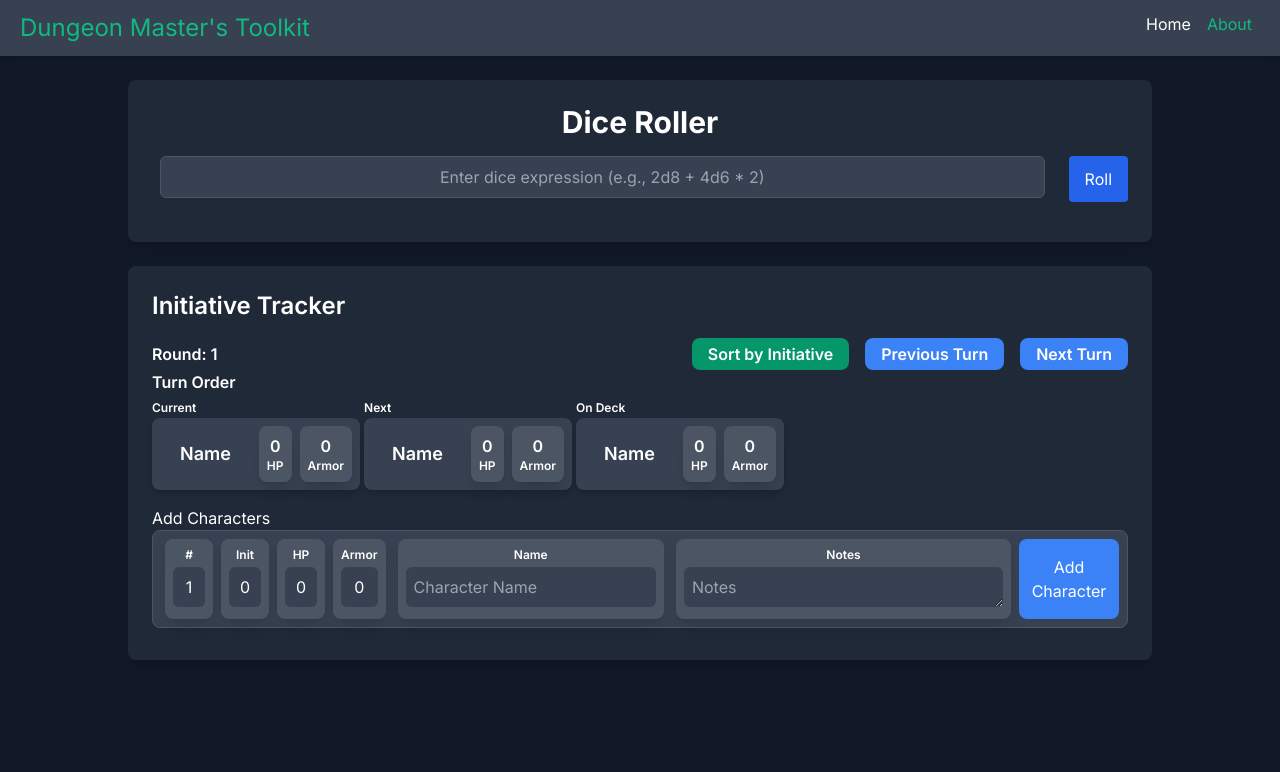
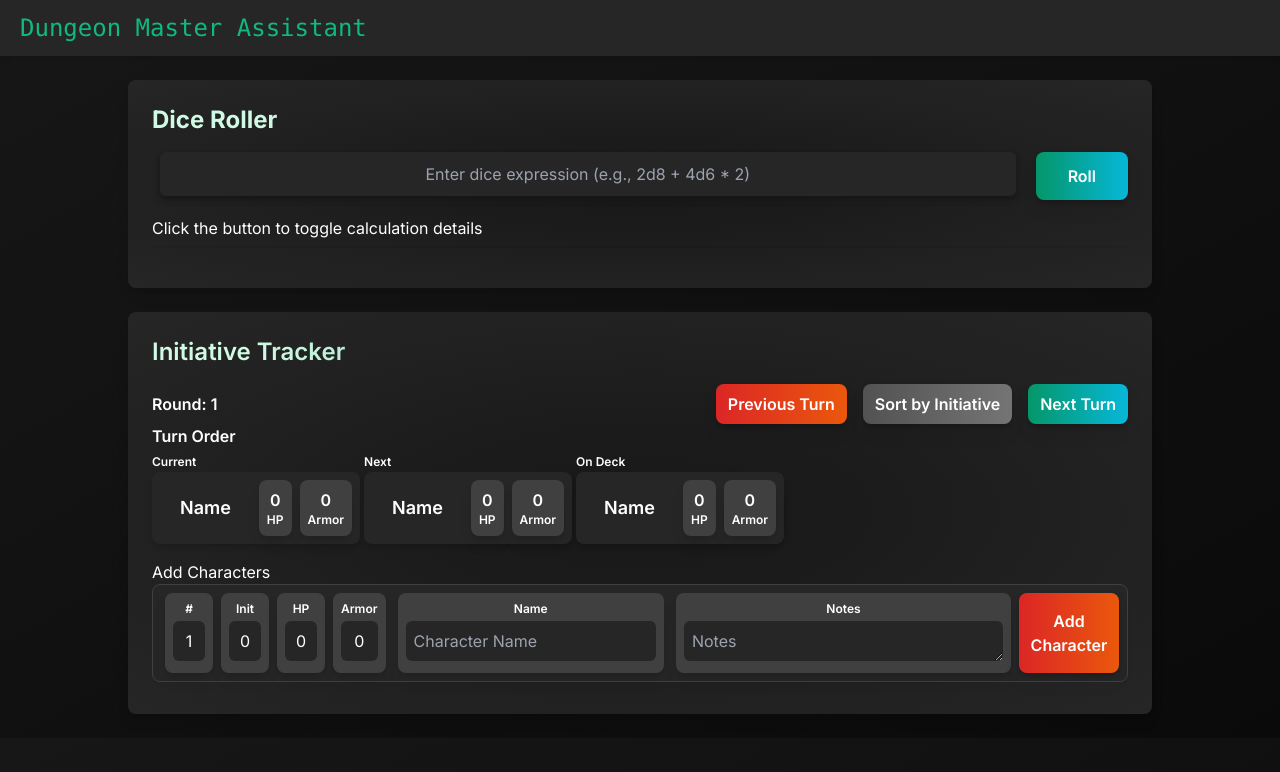
Before and after one commit to AyyyStew/DungeonMasterToolKit, a Next.js app: page / in a window 1280 px wide. Shown: the top 772 px of the page. Built offline with nearby package versions, Linux system fonts and the light colour scheme.

Commit message:
css tweaks. dice roller UX improvements

```diff
--- a/src/app/components/Banner.tsx
+++ b/src/app/components/Banner.tsx
@@ -2,9 +2,9 @@ import { Links } from "./Links";
 
 export default function Banner() {
   return (
-    <header className="flex flex-row justify-between bg-gray-700 px-5 py-3 shadow-md">
-      <h1 className="text-2xl text-emerald-500">
-        Dungeon Master&apos;s Toolkit
+    <header className="flex flex-row items-center justify-between bg-neutral-800 px-5 py-3 shadow-md">
+      <h1 className="font-mono text-2xl text-emerald-500">
+        Dungeon Master Assistant
       </h1>
       <Links></Links>
     </header>
--- a/src/app/components/CharacterItem.tsx
+++ b/src/app/components/CharacterItem.tsx
@@ -22,9 +22,9 @@ const CharacterItem: React.FC<{
   onDelete,
   onSubmit,
 }) => (
-  <div className={`grid-item ${isCurrent ? "selected" : "bg-gray-800"}`}>
+  <div className={`grid-item ${isCurrent ? "selected" : "bg-neutral-900"}`}>
     <div className="flex">
-      <div className="card mx-1 flex max-w-[25%] flex-col items-center bg-gray-600 p-2">
+      <div className="card mx-1 flex max-w-[25%] flex-col items-center bg-neutral-700 p-2">
         <span className="justify-start pb-1 text-xs font-semibold">#</span>
         <input
           type="text"
@@ -35,7 +35,7 @@ const CharacterItem: React.FC<{
         />
       </div>
 
-      <div className="card mx-1 flex max-w-[25%] flex-col items-center bg-gray-600 p-2">
+      <div className="card mx-1 flex max-w-[25%] flex-col items-center bg-neutral-700 p-2">
         <span className="justify-start pb-1 text-xs font-semibold">Init</span>
         <input
           type="number"
@@ -47,7 +47,7 @@ const CharacterItem: React.FC<{
         />
       </div>
 
-      <div className="card mx-1 flex max-w-[25%] flex-col items-center bg-gray-600 p-2">
+      <div className="card mx-1 flex max-w-[25%] flex-col items-center bg-neutral-700 p-2">
         <span className="justify-start pb-1 text-xs font-semibold">HP</span>
         <input
           type="number"
@@ -59,7 +59,7 @@ const CharacterItem: React.FC<{
         />
       </div>
 
-      <div className="card mx-1 flex max-w-[25%] flex-col items-center bg-gray-600 p-2">
+      <div className="card mx-1 flex max-w-[25%] flex-col items-center bg-neutral-700 p-2">
         <span className="justify-start pb-1 text-xs font-semibold">Armor</span>
         <input
           type="number"
@@ -71,7 +71,7 @@ const CharacterItem: React.FC<{
         />
       </div>
     </div>
-    <div className="card mx-1 flex flex-col items-center bg-gray-600 p-2">
+    <div className="card mx-1 flex flex-col items-center bg-neutral-700 p-2">
       <span className="justify-start pb-1 text-xs font-semibold">Name</span>
       <input
         type="text"
@@ -82,7 +82,7 @@ const CharacterItem: React.FC<{
       />
     </div>
 
-    <div className="card mx-1 flex flex-col items-center bg-gray-600 p-2">
+    <div className="card mx-1 flex flex-col items-center bg-neutral-700 p-2">
       <span className="justify-start pb-1 text-xs font-semibold">Notes</span>
       <textarea
         placeholder="Notes"
@@ -93,11 +93,11 @@ const CharacterItem: React.FC<{
       />
     </div>
     {character ? (
-      <button className="button delete-button" onClick={onDelete}>
+      <button className="button blue-button" onClick={onDelete}>
         Delete
       </button>
     ) : (
-      <button className="button add-button" onClick={onSubmit}>
+      <button className="button red-button" onClick={onSubmit}>
         Add Character
       </button>
     )}
--- a/src/app/components/CharacterSummary.tsx
+++ b/src/app/components/CharacterSummary.tsx
@@ -21,13 +21,13 @@ const CharacterSummary: React.FC<{
   return (
     <div className="">
       <span className="text-xs font-semibold">{position}</span>
-      <div className="flex items-center rounded-lg border-gray-600 bg-gray-700 text-white shadow-md">
+      <div className="flex items-center rounded-lg border-neutral-700 bg-neutral-800 text-white shadow-md">
         <div className="mx-7 text-lg">{character.name}</div>
-        <div className="card flex flex-col-reverse items-center bg-gray-600 p-2">
+        <div className="card flex flex-col-reverse items-center bg-neutral-700 p-2">
           <span className="text-xs font-semibold">HP</span>
           <span>{character.hp}</span>
         </div>
-        <div className="card m-2 flex flex-col-reverse items-center bg-gray-600 p-2">
+        <div className="card m-2 flex flex-col-reverse items-center bg-neutral-700 p-2">
           <span className="text-xs font-semibold">Armor</span>
           <span>{character.armor}</span>
         </div>
--- a/src/app/components/DiceRoller.tsx
+++ b/src/app/components/DiceRoller.tsx
@@ -4,14 +4,16 @@ import React, { useState } from "react";
 interface DiceRollResult {
   expression: string;
   rolls: number[];
+  formattedRolls: string[];
   result: number;
   steps: string[];
-  isCollapsed?: boolean;
 }
 
 const DiceRoller: React.FC = () => {
   const [input, setInput] = useState<string>("");
   const [results, setResults] = useState<DiceRollResult[]>([]);
+  const [allCollapsed, setAllCollapsed] = useState<boolean>(true);
+  const [inputError, setInputError] = useState<string>("");
 
   const rollDice = (sides: number, times: number): number[] => {
     const rolls = [];
@@ -26,6 +28,8 @@ const DiceRoller: React.FC = () => {
     const diceRegex = /(\d+)d\(([^)]+)\)/g;
     let match;
     let modifiedExpression = expression;
+    let allRolls: number[] = []; // To store all rolls
+    let formattedRolls: string[] = [];
 
     while ((match = diceRegex.exec(expression)) !== null) {
       const [fullMatch, numDice, innerExpression] = match;
@@ -34,6 +38,10 @@ const DiceRoller: React.FC = () => {
         `Evaluate inner expression: ${innerExpression} => ${innerResult}`,
       );
       const rolls = rollDice(innerResult, Number(numDice));
+      allRolls = allRolls.concat(rolls); // Collect rolls
+      formattedRolls = formattedRolls.concat(
+        rolls.map((roll) => formatRoll(roll, innerResult)),
+      );
       const sumOfRolls = rolls.reduce((sum, roll) => sum + roll, 0);
       steps.push(
         `${fullMatch} => [${formatRolls(rolls, innerResult)}] => ${sumOfRolls}`,
@@ -48,6 +56,10 @@ const DiceRoller: React.FC = () => {
     while ((match = finalDiceRegex.exec(modifiedExpression)) !== null) {
       const [fullMatch, numDice, numSides] = match;
       const rolls = rollDice(Number(numSides), Number(numDice));
+      allRolls = allRolls.concat(rolls); // Collect rolls
+      formattedRolls = formattedRolls.concat(
+        rolls.map((roll) => formatRoll(roll, Number(numSides))),
+      );
       const sumOfRolls = rolls.reduce((sum, roll) => sum + roll, 0);
       steps.push(
         `${fullMatch} => [${formatRolls(rolls, Number(numSides))}] => ${sumOfRolls}`,
@@ -63,83 +75,117 @@ const DiceRoller: React.FC = () => {
 
     return {
       expression,
-      rolls: [],
+      rolls: allRolls,
+      formattedRolls: formattedRolls,
       result: finalResult,
       steps,
     };
   };
 
   const formatRolls = (rolls: number[], numSides: number): string => {
+    return rolls.map((roll) => formatRoll(roll, numSides)).join(", ");
+  };
+
+  const formatRoll = (roll: number, numSides: number): string => {
     const minRoll = 1;
     const maxRoll = numSides;
-    return rolls
-      .map((roll) => {
     if (roll === minRoll) {
-          return `<span class='text-red-400'>${roll}</span>`;
+      return `<span class='text-red-600 font-semibold'>${roll}</span>`;
     }
     if (roll === maxRoll) {
-          return `<span class="text-emerald-300">${roll}</span>`;
+      return `<span class="text-emerald-400 font-semibold">${roll}</span>`;
     }
     return roll.toString();
-      })
-      .join(", ");
+  };
+
+  function isValidDiceExpression(expression: string) {
+    const diceRegex = /^(?!\s*$)(?:(?:\d+d\d+|\d+|[\d()+\-*/%d\s])*)$/;
+    return diceRegex.test(expression);
+  }
+
+  const validateInput = () => {
+    if (input === "" || input === null) {
+      setInputError("Input cannot be empty.");
+      return false;
+    } else {
+      if (!isValidDiceExpression(input)) {
+        setInputError("Invalid dice expression.");
+        return false;
+      }
+      setInputError("");
+      return true;
+    }
   };
 
   const handleRoll = () => {
+    if (!validateInput()) {
+      return;
+    }
     const result = evaluateExpression(input);
     setResults([...results, result]);
   };
 
-  const toggleSteps = (index: number) => {
-    const updatedResults = [...results];
-    updatedResults[index].isCollapsed = !updatedResults[index].isCollapsed;
-    setResults(updatedResults);
+  const toggleCollapse = () => {
+    setAllCollapsed(!allCollapsed);
   };
 
   return (
-    <div className="card max-w-5xl bg-gray-800 p-6 text-white">
-      <h1 className="mb-4 text-center text-3xl font-bold">Dice Roller</h1>
-      <div className="mb-4 flex justify-center">
+    <section className="card bg-gradient max-w-5xl p-6">
+      <h1 className="text-gradient mb-4 text-2xl font-bold">Dice Roller</h1>
+      <div className="mb-2 flex justify-center">
         <input
           type="text"
           value={input}
           onChange={(e) => setInput(e.target.value)}
           placeholder="Enter dice expression (e.g., 2d8 + 4d6 * 2)"
-          className="input-field rounded border border-gray-600 bg-gray-700 px-4 py-2 text-center text-white"
+          className="input-field rounded px-4 py-2 text-center shadow"
         />
         <button
           onClick={handleRoll}
-          className="ml-4 rounded bg-blue-600 px-4 py-2 transition duration-300 hover:bg-blue-500"
+          className="duration-400 button blue-button ml-3 rounded-lg px-8 py-3 font-semibold text-white"
         >
           Roll
         </button>
       </div>
-      <div className="flex flex-row-reverse justify-end gap-3 overflow-x-scroll">
+      {inputError && <p className="text-center text-red-500">{inputError}</p>}
+      <div className="mb-2 flex justify-end"></div>
+      <div className="max-w-full overflow-x-auto">
+        <p className="text- mb-2 text-white">
+          Click the button to toggle calculation details
+        </p>
+
+        <div className="flex flex-row-reverse justify-end gap-3 pb-4 text-white shadow">
           {results.map((result, index) => (
             <div
+              onClick={toggleCollapse}
               key={index}
-            className={`card w-75 rounded bg-gray-700 p-4 ${index === results.length - 1 ? "border border-yellow-500" : ""}`}
+              className={`button card card w-75 card-gradient min-w-[100px] max-w-[250px] flex-none rounded-md p-4 ${index === results.length - 1 ? "selected" : ""}`}
             >
-            <h2 className="text-xl font-semibold">
-              Expression: {result.expression}
-            </h2>
-            <p className="text-lg">Result: {result.result}</p>
-            <h3 className="mt-2 text-lg font-semibold">
-              <button onClick={() => toggleSteps(index)}>
-                {result.isCollapsed ? "Steps" : "Hide"}
-              </button>
-            </h3>
-            {!result.isCollapsed && (
-              <ul className="list-inside list-disc">
+              <p className="text-xl font-semibold">Result: {result.result}</p>
+              <p className="font-normal">
+                Rolls:{" "}
+                <span
+                  dangerouslySetInnerHTML={{
+                    __html: result.formattedRolls.join(", "),
+                  }}
+                />
+              </p>
+
+              {!allCollapsed && (
+                <>
+                  <h2 className="text-lg">Expression: {result.expression}</h2>
+                  <ul className="mt-2 list-inside list-disc">
                     {result.steps.map((step, i) => (
                       <li key={i} dangerouslySetInnerHTML={{ __html: step }} />
                     ))}
                   </ul>
+                </>
               )}
             </div>
           ))}
         </div>
       </div>
+    </section>
   );
 };
 
--- a/src/app/components/InitiativeTracker.tsx
+++ b/src/app/components/InitiativeTracker.tsx
@@ -79,8 +79,8 @@ export default function InitiativeTracker() {
   };
 
   return (
-    <div className="card w-full max-w-5xl bg-gray-800 p-6">
-      <h2 className="mb-4 text-2xl font-semibold text-white">
+    <div className="card bg-gradient w-full max-w-5xl p-6">
+      <h2 className="text-gradient mb-4 text-2xl font-semibold">
         Initiative Tracker
       </h2>
       <section className="mb-4 font-semibold text-white">
@@ -89,19 +89,19 @@ export default function InitiativeTracker() {
             <div>Round: {round}</div>
             <div className="flex justify-end gap-4">
               <button
-                className="button sort-button"
+                className="button red-button px-3 py-2"
+                onClick={previousTurnHandler}
+              >
+                Previous Turn
+              </button>
+              <button
+                className="button grey-button px-3 py-2"
                 onClick={handleSortCharacters}
               >
                 Sort by Initiative
               </button>
               <button
-                className="button navigation-button"
-                onClick={previousTurnHandler}
-              >
-                Previous Turn
-              </button>
-              <button
-                className="button navigation-button"
+                className="button blue-button px-3 py-2"
                 onClick={nextTurnHandler}
               >
                 Next Turn
--- a/src/app/components/Links.tsx
+++ b/src/app/components/Links.tsx
@@ -9,7 +9,7 @@ function makeLink(path: string, name: string, pathname: string) {
   return (
     <li className="mx-2">
       <Link
-        className={`link ${pathname === path ? "text-white" : "text-emerald-500"}`}
+        className={`link ${pathname === path ? "text-white" : "text-neutral-600"}`}
         href={path}
       >
         {name}
@@ -21,8 +21,8 @@ function makeLink(path: string, name: string, pathname: string) {
 export function Links() {
   const pathname = usePathname();
   const paths: Record<string, string> = {
-    "/": "Home",
-    "/about": "About",
+    // "/": "Home",
+    // "/about": "About",
   };
   return (
     <nav>
--- a/src/app/globals.css
+++ b/src/app/globals.css
@@ -4,9 +4,8 @@
 
 @layer base {
   input {
-    @apply bg-slate-700;
+    @apply bg-neutral-800;
   }
-
 
   input[type="number"]::-webkit-inner-spin-button,
   input[type="number"]::-webkit-outer-spin-button,
@@ -14,50 +13,62 @@
     -webkit-appearance: none;
     -moz-appearance: textfield;
   }
-
-  table {
-    @apply border-spacing-2;
-  }
 }
 
-/* styles.css */
+.bg-gradient {
+  @apply bg-gradient-radial from-neutral-900 to-neutral-800 shadow;
+}
+
+.card-gradient{
+  @apply bg-neutral-800;
+
+}
+
+.text-gradient {
+  @apply bg-gradient-to-r from-emerald-100 from-10% to-emerald-600 bg-clip-text text-transparent
+  /* @apply bg-gradient-to-br from-emerald-600 to-95% to-cyan-500 bg-clip-text text-transparent; */
+}
+
 .input-field {
-  @apply mx-2 w-full rounded-md bg-gray-700 p-2 mb-1 text-white focus:outline-none focus:ring-2 focus:ring-emerald-400;
+  @apply mx-2 w-full rounded-md bg-neutral-800 p-2 mb-1 text-white focus:outline-none focus:ring-2 focus:ring-neutral-500;
 }
 
 .button {
-  @apply rounded-lg px-2 py-1 text-white focus:outline-none focus:ring-2;
+  @apply rounded-lg text-white drop-shadow-lg font-semibold focus:outline-none focus:ring-2 shadow-md;
 }
 
-.delete-button {
-  @apply bg-red-500 hover:bg-red-600 focus:ring-red-400;
+.button:hover {
+  @apply shadow-inner shadow-neutral-700;
 }
 
-.add-button {
-  @apply bg-blue-500 hover:bg-blue-600 focus:ring-blue-400;
+.shadow{
+  @apply shadow-md shadow-neutral-900;
 }
 
-.navigation-button {
-  @apply bg-blue-500 px-4 hover:bg-blue-600 focus:ring-blue-400;
+.red-button {
+  @apply bg-gradient-to-r from-red-600 to-orange-600;
 }
 
-.sort-button {
-  @apply bg-emerald-600 px-4 text-white hover:bg-emerald-700 focus:ring-emerald-400;
+.blue-button {
+  @apply bg-gradient-to-r from-emerald-600 to-95% to-cyan-500;
+}
+
+.grey-button {
+  @apply bg-gradient-to-r from-neutral-600 to-95% to-neutral-500;
 }
 
 .grid-item {
-  @apply mb-2 grid grid-cols-1 gap-1 rounded-lg border border-gray-600 bg-gray-700 p-2 text-white md:grid-cols-[3fr_4fr_5fr_100px];
+  @apply mb-2 grid grid-cols-1 gap-1 rounded-lg border border-neutral-700 bg-neutral-800 p-2 text-white md:grid-cols-[3fr_4fr_5fr_100px];
 }
 
 .selected {
-  @apply border-2 border-emerald-500 bg-gray-700;
+  @apply border-2 border-neutral-400;
 }
 
 .card {
   @apply rounded-lg shadow-lg;
 }
 
-/* Add this to your CSS file or <style> block */
 @media (max-width: 768px) {
   .grid-header,
   .grid-item {
@@ -69,6 +80,7 @@
   .grid-header div {
     display: none;
   }
+
   .grid-item .input-field {
     @apply p-1;
   }
--- a/src/app/layout.tsx
+++ b/src/app/layout.tsx
@@ -16,9 +16,13 @@ export default function RootLayout({
 }>) {
   return (
     <html lang="en">
-      <body className={inter.className + " bg-gray-900"}>
+      <body
+        className={
+          inter.className + " bg-gradient-to-br from-neutral-900 to-neutral-950"
+        }
+      >
         <Banner></Banner>
-        {children}
+        <div className="mx-3">{children}</div>
       </body>
     </html>
   );
```
Lines whose indentation alone changed are shown as unchanged.
